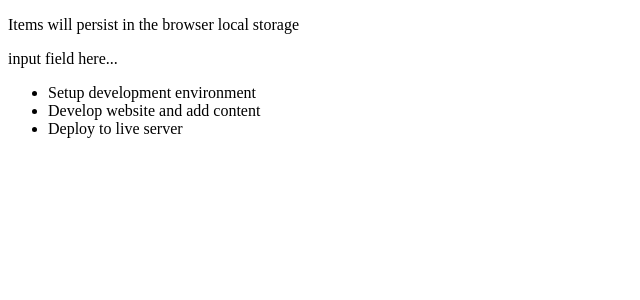
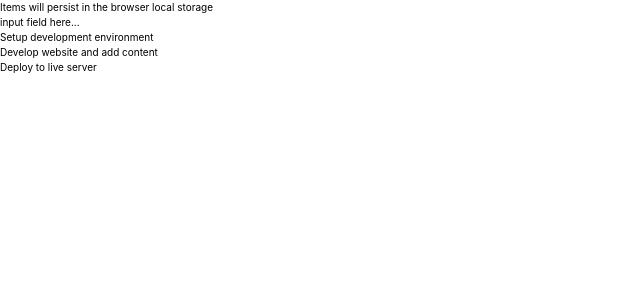
Before and after one commit to devendra-alt/react-vite-todo, a React (Vite) app: page / in a window 1280 px wide. Shown: the top 300 px of the page, without its empty margins (0-640 px from the left). Built offline with nearby package versions, Linux system fonts and the light colour scheme.

Commit message:
Add default css for application

```diff
--- a/src/index.css
+++ b/src/index.css
@@ -0,0 +1,79 @@
+/* https://piccalil.li/blog/a-modern-css-reset */
+
+/* Box sizing rules */
+*,
+*::before,
+*::after {
+  box-sizing: border-box;
+
+  /* border: 1px solid red; */
+}
+
+/* font & font size */
+
+@import url('https://fonts.googleapis.com/css2?family=Inter:wght@300;400;500;700&display=swap');
+
+html {
+  font-size: 10px;
+  font-family: 'Inter', sans-serif;
+}
+
+/* Remove default margin and padding */
+* {
+  padding: 0;
+  margin: 0;
+}
+
+/* Remove list styles on ul, ol elements with a list role, which suggests default styling will be removed */
+ul,
+ol {
+  list-style: none;
+}
+
+/* Set core root defaults */
+html:focus-within {
+  scroll-behavior: smooth;
+}
+
+/* Set core body defaults */
+body {
+  min-height: 100vh;
+  text-rendering: optimizeSpeed;
+  line-height: 1.5;
+}
+
+/* A elements that don't have a class get default styles */
+a:not([class]) {
+  text-decoration-skip-ink: auto;
+}
+
+/* Make images easier to work with */
+img,
+picture {
+  max-width: 100%;
+  display: block;
+}
+
+/* Inherit fonts for inputs and buttons */
+input,
+button,
+textarea,
+select {
+  font: inherit;
+}
+
+/* Remove all animations, transitions and smooth scroll for people that prefer not to see them */
+@media (prefers-reduced-motion: reduce) {
+  html:focus-within {
+    scroll-behavior: auto;
+  }
+
+  *,
+  *::before,
+  *::after {
+    animation-duration: 0.01ms !important;
+    animation-iteration-count: 1 !important;
+    transition-duration: 0.01ms !important;
+    scroll-behavior: auto !important;
+  }
+}
```
